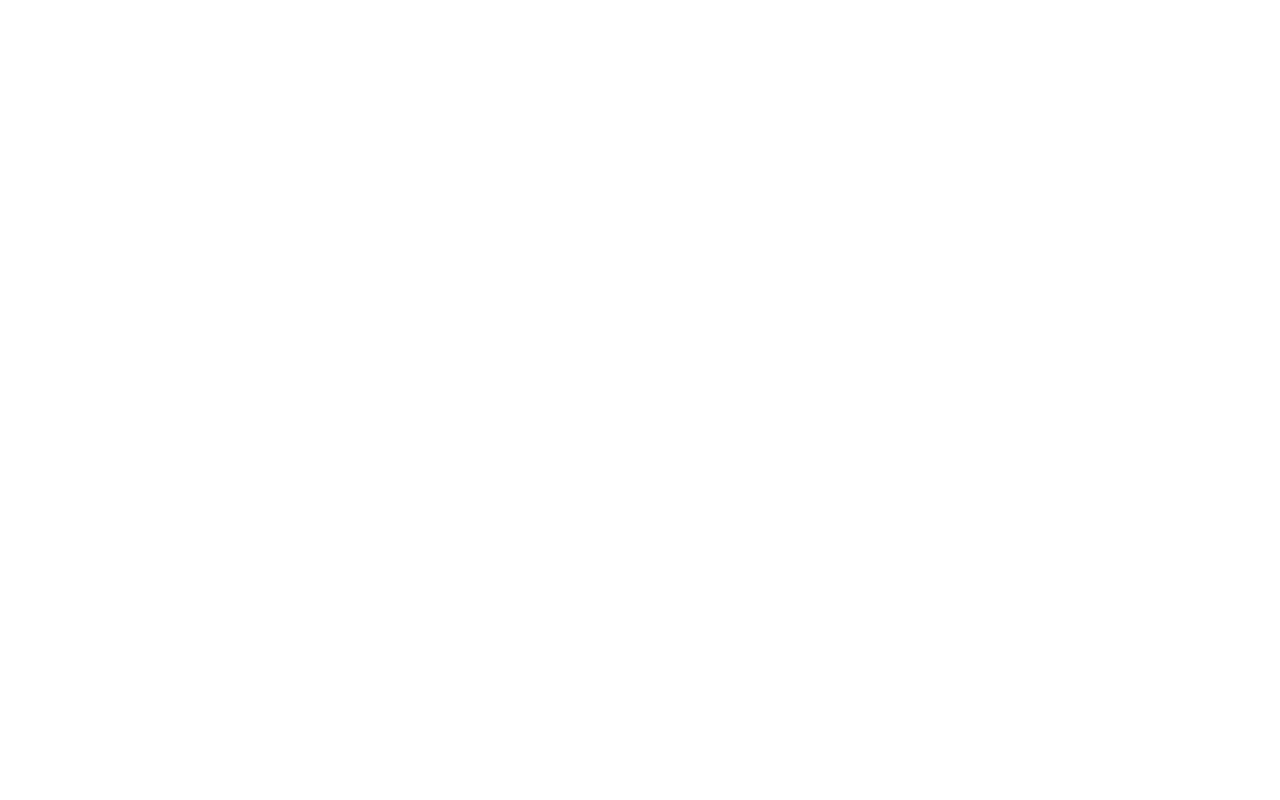
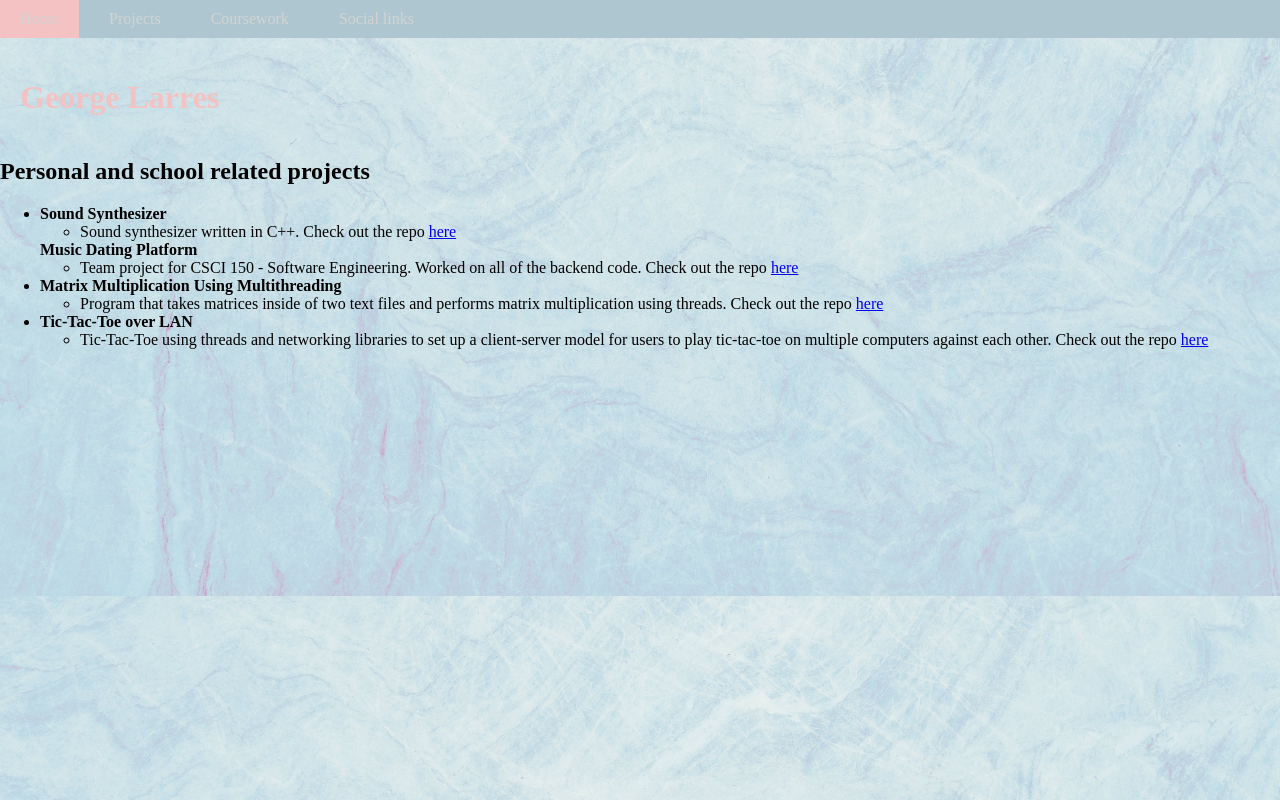
Before and after one commit to Nerdeee/personal-website, a plain HTML site: page personal website/projects.html in a window 1280 px wide. Drawn offline with Linux system fonts and the light colour scheme.

Commit message:
Update projects.html

```diff
--- a/personal website/projects.html
+++ b/personal website/projects.html
@@ -4,8 +4,45 @@
     <meta charset="UTF-8">
     <meta name="viewport" content="width=device-width, initial-scale=1.0">
     <title>Projects</title>
+    <link rel="stylesheet" href="styles/style.css">
 </head>
 <body>
-
+    <nav>
+        <ul>
+            <li><a href = "index.html">Home</a></li>
+            <li><a href = "projects.html">Projects</a></li>
+            <li><a href = "coursework.html">Coursework</a></li>
+            <li><a href = "socials.html">Social links</a></li>
+        </ul>
+    </nav>
+    <h1>George Larres</h1>
+    <div id = "projects">
+    <h2>Personal and school related projects</h2>
+    <ul id="title-list">
+        <li>
+          <strong>Sound Synthesizer</strong>
+          <ul id="description-list">
+            <li> Sound synthesizer written in C++. Check out the repo <a href="https://github.com/Nerdeee/Sound-Synthesizer">here</a></li>
+            </ul>
+            </li>
+          <strong>Music Dating Platform</strong>
+          <ul id="description-list">
+            <li>Team project for CSCI 150 - Software Engineering. Worked on all of the backend code. Check out the repo <a href="https://github.com/Nerdeee/CSCI-150-Semester-Project">here</a></li>
+          </ul>
+        </li>
+        <li>
+            <strong>Matrix Multiplication Using Multithreading</strong>
+            <ul id="description-list">
+              <li>Program that takes matrices inside of two text files and performs matrix multiplication using threads. Check out the repo <a href="https://github.com/Nerdeee/Multithreading-Project">here</a></li>
+            </ul>
+        </li>
+        <li>
+            <strong>Tic-Tac-Toe over LAN</strong>
+            <ul id="description-list">
+            <li>Tic-Tac-Toe using threads and networking libraries to set up a client-server model for users to play tic-tac-toe on multiple computers against each other. Check out the repo <a href="https://github.com/Nerdeee/CSCI156-Final-Project">here</a></li>
+            </ul>
+        </li>
+    </ul>
+    </div>
 </body>
 </html>
```
